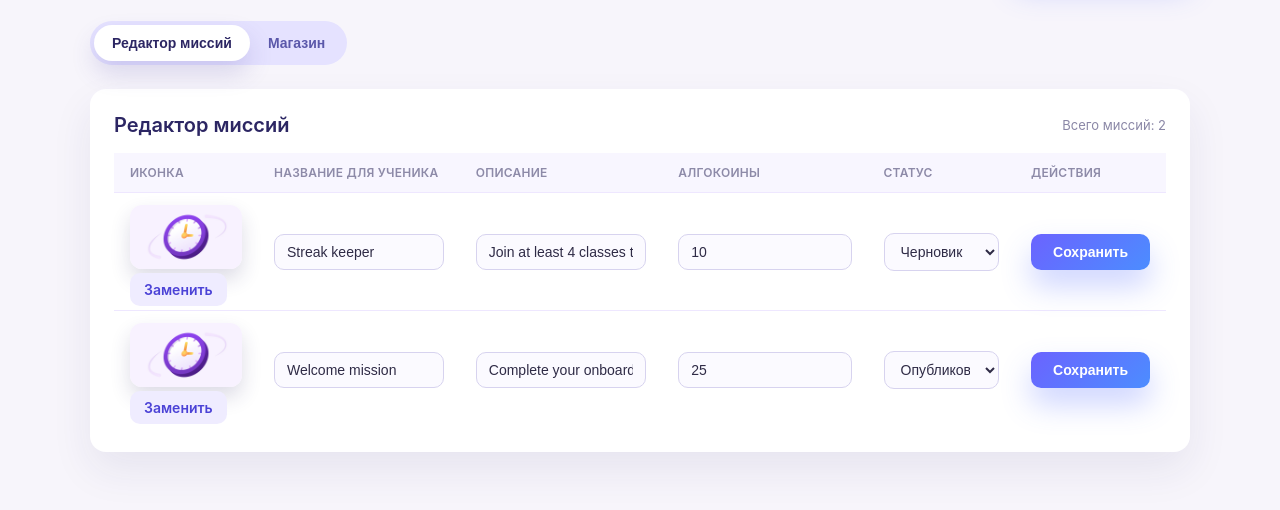
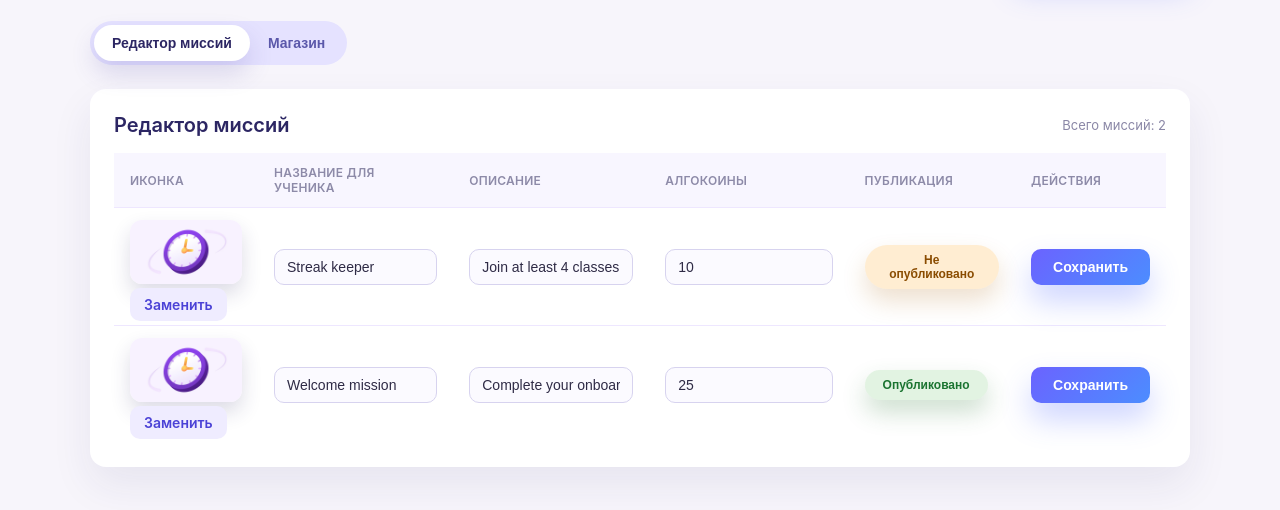
Before and after one commit to ISA-v-bit/Interfaces, a plain HTML site: page index.html in a window 1280 px wide. Shown: the part 94-604 px from the top of the page. Drawn offline with nearby package versions, Linux system fonts and the light colour scheme.

Commit message:
Add publish toggle to missions editor

```diff
--- a/index.html
+++ b/index.html
@@ -178,24 +178,30 @@
       background: #f6f4ff;
     }
 
-    .status {
-      display: inline-flex;
-      align-items: center;
-      gap: 6px;
-      padding: 6px 14px;
+    .publish-toggle {
+      border: none;
       border-radius: 999px;
+      padding: 8px 18px;
       font-weight: 600;
       font-size: 12px;
+      cursor: pointer;
+      transition: transform 0.15s ease, box-shadow 0.15s ease, background 0.2s ease;
     }
 
-    .status--published {
-      background: rgba(96, 189, 94, 0.16);
-      color: #2f8a48;
+    .publish-toggle:active {
+      transform: scale(0.97);
     }
 
-    .status--draft {
-      background: rgba(255, 184, 84, 0.2);
-      color: #a96410;
+    .publish-toggle--published {
+      background: rgba(96, 189, 94, 0.18);
+      color: #1b7431;
+      box-shadow: 0 12px 24px rgba(47, 122, 56, 0.24);
+    }
+
+    .publish-toggle--draft {
+      background: rgba(255, 184, 84, 0.26);
+      color: #8a4c00;
+      box-shadow: 0 12px 24px rgba(169, 100, 16, 0.2);
     }
 
     .actions {
@@ -375,7 +381,7 @@
               <th>Название для ученика</th>
               <th>Описание</th>
               <th>Алгокоины</th>
-              <th>Статус</th>
+              <th>Публикация</th>
               <th>Действия</th>
             </tr>
           </thead>
@@ -432,10 +438,14 @@
                 <div v-if="mission.errors.coins" class="error-text">{{ mission.errors.coins }}</div>
               </td>
               <td>
-                <select v-model="mission.published" @change="clearMissionFeedback(mission)">
-                  <option :value="true">Опубликовано</option>
-                  <option :value="false">Черновик</option>
-                </select>
+                <button
+                  type="button"
+                  class="publish-toggle"
+                  :class="mission.published ? 'publish-toggle--published' : 'publish-toggle--draft'"
+                  @click="togglePublish(mission)"
+                >
+                  {{ mission.published ? 'Опубликовано' : 'Не опубликовано' }}
+                </button>
               </td>
               <td>
                 <div class="actions actions--column">
@@ -598,6 +608,10 @@
           mission.feedback.type = '';
           mission.feedback.message = '';
         },
+        togglePublish(mission) {
+          mission.published = !mission.published;
+          this.clearMissionFeedback(mission);
+        },
         validateMission(mission) {
           let valid = true;
           this.clearMissionErrors(mission);
```
